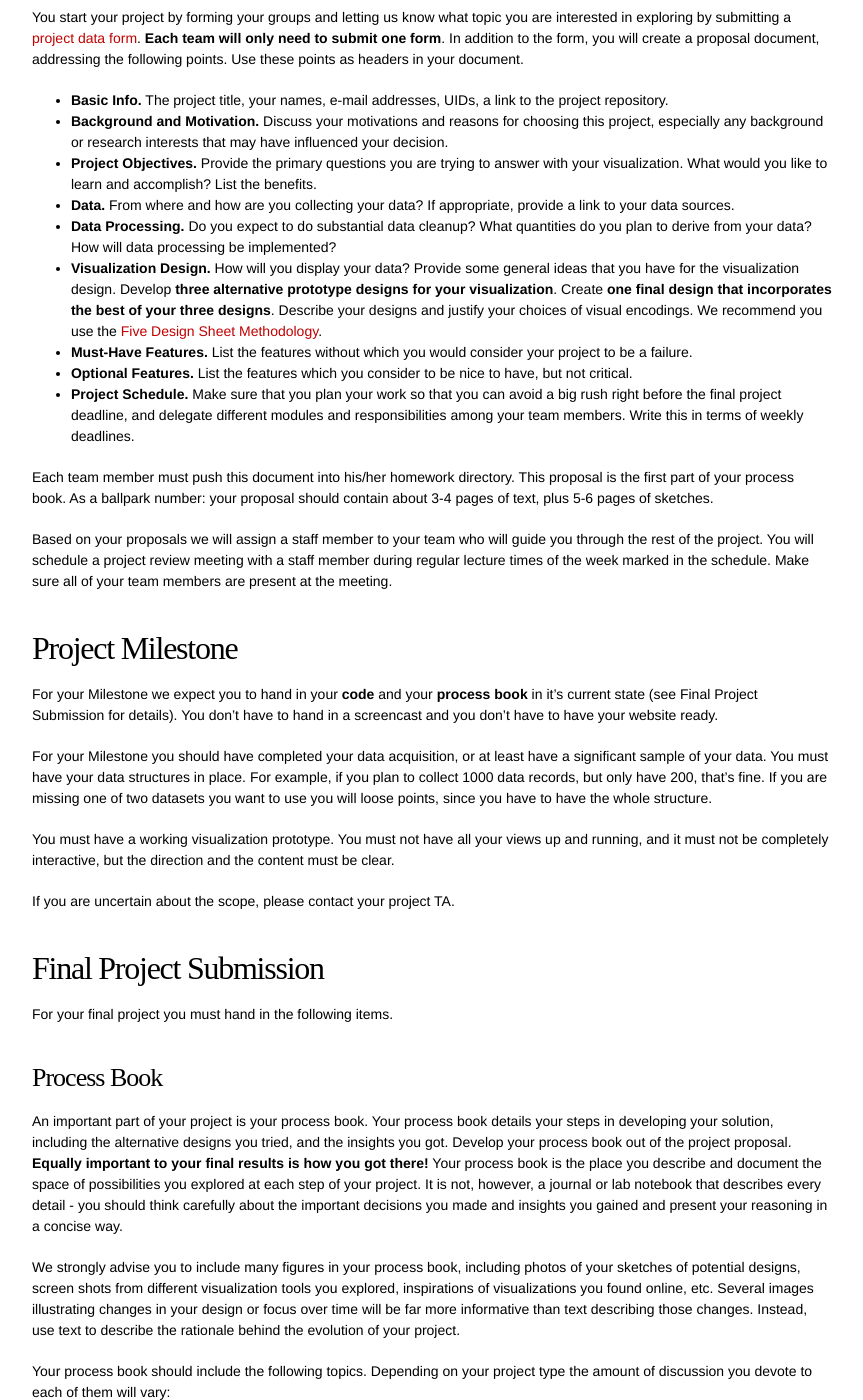
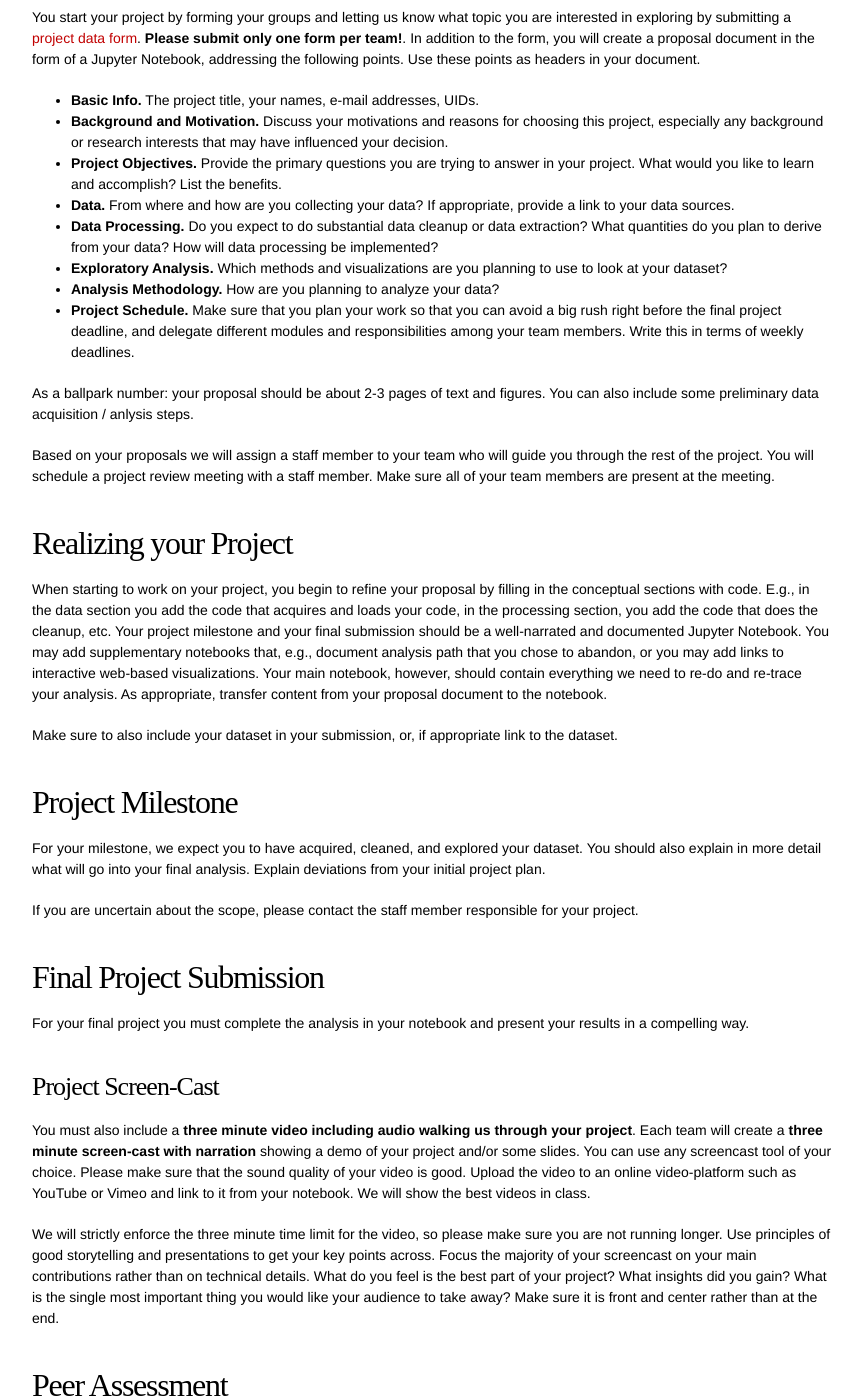
Before and after one commit to datascience-course/2016-website, a Jekyll site: the page built from project.md, in a window 1280 px wide and 1400 px high, scrolled down 848 px. Shown: the whole window, without its empty margins (208-1071 px from the left). Built offline with Jekyll 4.4.1, drawn with Linux system fonts in a browser that asks for light colours; some web fonts are replaced; some of the changed text lies outside the part shown.

Commit message:
revised and re-added project description

```diff
--- a/project.md
+++ b/project.md
@@ -2,87 +2,65 @@
 layout: page
 title: Projects
 permalink: /project/
-menu: #Project
+menu: Project
 order: 5
 ---
 
-For your final assignment in this course you will work on a project. The goal of the project is to design and implement a web-based interactive visualization that allows you to answer questions you have about some topic of your own choosing. You will acquire the data, design your visualization, implement it using modern web frameworks, and evaluate the results.
+For your final assignment in this course you will work on a data science project over several weeks. The goal of the project is to go through the complete data scince process to answer questions about the dataset you choose. You will acquire the data, re-shape and clean it, explore it, run analysis on it, visualize your results and present it to a reader.
 
 ## Project Team
-You will work closely with other classmates in a **2-3 person project team**. You can come up with your own teams and use Piazza to find prospective team members. If you can’t find a partner we will team you up randomly. We recognize that individual schedules, different time zones, preferences, and other constraints might limit your ability to work in a team. If this the case, ask us for permission to work alone. In general, we do not anticipate that the grades for each group member will be different. However, we reserve the right to assign different grades to each group member based on peer assessments (see below).
+You will work closely with other classmates in a **2-3 person project team**. You can come up with your own teams and use our discussion forum to find prospective team members. If you can’t find a partner we will team you up randomly. We recognize that individual schedules and other constraints might limit your ability to work in a team, and we will allow you to work alone for justifiable reasons. In general, we do not anticipate that the grades for each group member will be different. However, we reserve the right to assign different grades to each group member based on peer assessments (see below).
 
 ## Project Steps
 There are a few actions you have to for your final project. It is critical to note that **no extensions will be given** for any of these dates for any reason. **For due dates see the [schedule]({{ site.baseurl }}/schedule/).** Late days may not be used. Projects submitted after the final due date will not be graded. These steps are:
 
-* **Project proposals** (treated as a homework) & announcing your project repository
-* **Milestone 1, a Functional project prototype**
+* **Project proposals** (treated as a homework)
+* **Milestone 1, a functional project prototype**
 * Project review with the staff
-* **Final project submission (including screen-cast) & peer evaluations** <!--[peer evaluation](https://docs.google.com/forms/d/1aUeT285fC5plcVfl525XIQae8LhRBuKaTmzSA6IY_Ys).**-->
+* **Final project submission (including screen-cast) & peer evaluations**
 * Best project presentations and prizes
 
 ## Proposal
 
-You start your project by forming your groups and letting us know what topic you are interested in exploring by submitting a [project data form](https://docs.google.com/forms/d/10_uzWOpvTLqs4759WBeZagp-Ig7J6fLKYtDM8Y2Juvw/viewform). **Each team will only need to submit one form**. In addition to the form, you will create a proposal document, addressing the following points. Use these points as headers in your document.
+You start your project by forming your groups and letting us know what topic you are interested in exploring by submitting a [project data form](https://docs.google.com/forms/d/e/1FAIpQLSeDdyPdf-wqVSXwpmm_7rdadKvz6mk1xu-RXYwRaqj45WSwNQ/viewform). **Please submit only one form per team!**. In addition to the form, you will create a proposal document in the form of a Jupyter Notebook, addressing the following points. Use these points as headers in your document.
 
-* **Basic Info.** The project title, your names, e-mail addresses, UIDs, a link to the project repository.
+* **Basic Info.** The project title, your names, e-mail addresses, UIDs.
 * **Background and Motivation.** Discuss your motivations and reasons for choosing this project, especially any background or research interests that may have influenced your decision.
-* **Project Objectives.** Provide the primary questions you are trying to answer with your visualization. What would you like to learn and accomplish? List the benefits.
+* **Project Objectives.** Provide the primary questions you are trying to answer in your project. What would you like to learn and accomplish? List the benefits.
 * **Data.** From where and how are you collecting your data? If appropriate, provide a link to your data sources.
-* **Data Processing.** Do you expect to do substantial data cleanup? What quantities do you plan to derive from your data? How will data processing be implemented?
-* **Visualization Design.** How will you display your data? Provide some general ideas that you have for the visualization design. Develop **three alternative prototype designs for your visualization**. Create **one final design that incorporates the best of your three designs**. Describe your designs and justify your choices of visual encodings. We recommend you use the [Five Design Sheet Methodology](http://fds.design/).
-* **Must-Have Features.** List the features without which you would consider your project to be a failure.
-* **Optional Features.** List the features which you consider to be nice to have, but not critical.
+* **Data Processing.** Do you expect to do substantial data cleanup or data extraction? What quantities do you plan to derive from your data? How will data processing be implemented?
+* **Exploratory Analysis.** Which methods and visualizations are you planning to use to look at your dataset?
+* **Analysis Methodology.** How are you planning to analyze your data?
 * **Project Schedule.** Make sure that you plan your work so that you can avoid a big rush right before the final project deadline, and delegate different modules and responsibilities among your team members. Write this in terms of weekly deadlines.
 
-Each team member must push this document into his/her homework directory. This proposal is the first part of your process book. As a ballpark number: your proposal should contain about 3-4 pages of text, plus 5-6 pages of sketches.
+As a ballpark number: your proposal should be about 2-3 pages of text and figures. You can also include some preliminary data acquisition / anlysis steps.
 
-Based on your proposals we will assign a staff member to your team who will guide you through the rest of the project. You will schedule a project review meeting with a staff member during regular lecture times of the week marked in the schedule. Make sure all of your team members are present at the meeting.
+Based on your proposals we will assign a staff member to your team who will guide you through the rest of the project. You will schedule a project review meeting with a staff member. Make sure all of your team members are present at the meeting.
+
+## Realizing your Project
+
+When starting to work on your project, you begin to refine your proposal by filling in the conceptual sections with code. E.g., in the data section you add the code that acquires and loads your  code, in the processing section, you add the code that does the cleanup, etc. Your project milestone and your final submission should be a well-narrated and documented Jupyter Notebook. You may add supplementary notebooks that, e.g., document analysis path that you chose to abandon, or you may add links to interactive web-based visualizations. Your main notebook, however, should contain everything we need to re-do and re-trace your analysis. As appropriate, transfer content from your proposal document to the notebook.
+
+Make sure to also include your dataset in your submission, or, if appropriate link to the dataset.
+
 
 ## Project Milestone
 
-For your Milestone we expect you to hand in your **code** and your **process book** in it's current state (see Final Project Submission for details). You don't have to hand in a screencast and you don't have to have your website ready.
+For your milestone, we expect you to have acquired, cleaned, and explored your dataset. You should also explain in more detail what will go into your final analysis. Explain deviations from your initial project plan.
 
-For your Milestone you should have completed your data acquisition, or at least have a significant sample of your data. You must have your data structures in place. For example, if you plan to collect 1000 data records, but only have 200, that's fine. If you are missing one of two datasets you want to use you will loose points, since you have to have the whole structure.
-
-You must have a working visualization prototype. You must not have all your views up and running, and it must not be completely interactive, but the direction and the content must be clear.
-
-If you are uncertain about the scope, please contact your project TA.
+If you are uncertain about the scope, please contact the staff member responsible for your project.
 
 ## Final Project Submission
 
-For your final project you must hand in the following items.
+For your final project you must complete the analysis in your notebook and present your results in a compelling way.
 
-### Process Book
-An important part of your project is your process book. Your process book details your steps in developing your solution, including the alternative designs you tried, and the insights you got. Develop your process book out of the project proposal. **Equally important to your final results is how you got there!** Your process book is the place you describe and document the space of possibilities you explored at each step of your project. It is not, however, a journal or lab notebook that describes every detail - you should think carefully about the important decisions you made and insights you gained and present your reasoning in a concise way.
-
-We strongly advise you to include many figures in your process book, including photos of your sketches of potential designs, screen shots from different visualization tools you explored, inspirations of visualizations you found online, etc. Several images illustrating changes in your design or focus over time will be far more informative than text describing those changes. Instead, use text to describe the rationale behind the evolution of your project.
-
-Your process book should include the following topics. Depending on your project type the amount of discussion you devote to each of them will vary:
-
-* Overview and Motivation: Provide an overview of the project goals and the motivation for it. Consider that this will be read by people who did not see your project proposal.
-* Related Work: Anything that inspired you, such as a paper, a web site, visualizations we discussed in class, etc.
-* Questions: What questions are you trying to answer? How did these questions evolve over the course of the project? What new questions did you consider in the course of your analysis?
-* Data: Source, scraping method, cleanup, etc.
-* Exploratory Data Analysis: What visualizations did you use to initially look at your data? What insights did you gain? How did these insights inform your design?
-* Design Evolution: What are the different visualizations you considered? Justify the design decisions you made using the perceptual and design principles you learned in the course. Did you deviate from your proposal?
-* Implementation: Describe the intent and functionality of the interactive visualizations you implemented. Provide clear and well-referenced images showing the key design and interaction elements.
-* Evaluation: What did you learn about the data by using your visualizations? How did you answer your questions? How well does your visualization work, and how could you further improve it?
-
-As this will be your only chance to describe your project in detail make sure that your process book is a standalone document that fully describes your results and the final design. [Here]({{ site.baseurl }}/assets/process_books/bansal_cao_hou.pdf) are a [few examples]({{ site.baseurl }}/assets/process_books/walsh_trevino_bett.pdf) of process books from previous years. Note that those process books do not follow the exact structure layed out here, they are meant as inspiration and are not necessarily indicative of the format and scope of your project.
-
-### Code
-
-Your web-based visualization can be implemented using any API or programming language you would like as long as it runs in modern browsers, but we will only support and answer questions regarding D3 and Javascript. We expect you to write high-quality and readable code. You should strive for doing things the right way and think about aspects such as reusability, error handling, etc. [Here](http://javascript.crockford.com/code.html) are some guidelines specific to JavaScript code. We also expect you to document your code.
-
-### Project Website
-You will create a public website for your project using GitHub pages or any other web hosting service of your choice. The web site should contain your interactive visualization, summarize the main results of the project, and tell a story. Consider your audience (the site is public) and keep the level of discussion at the appropriate level. Your process book and data should be linked from the web site as well. Also embed your interactive visualization and your screen-cast in your website. If you are not able to publish your work (e.g., due to confidential data) please let us know in your project proposal.
 
 ### Project Screen-Cast
-Each team will create a **two minute screen-cast with narration** showing a demo of your visualization and/or some slides. You can use any [screencast tool]({{ site.baseurl }}/screencast/) of your choice. Please make sure that the sound quality of your video is good - it may be worthwhile to invest in an external USB microphone. Upload the video to an online video-platform such as YouTube or Vimeo and embed it into your project web page. We will show the best videos in class.
+You must also include a **three minute video including audio walking us through your project**. Each team will create a **three minute screen-cast with narration** showing a demo of your project and/or some slides. You can use any screencast tool of your choice. Please make sure that the sound quality of your video is good. Upload the video to an online video-platform such as YouTube or Vimeo and link to it from your notebook. We will show the best videos in class.
 
-We will strictly enforce the two minute time limit for the video, so please make sure you are not running longer. Use principles of good storytelling and presentations to get your key points across. Focus the majority of your screencast on your main contributions rather than on technical details. What do you feel is the best part of your project? What insights did you gain? What is the single most important thing you would like your audience to take away? Make sure it is front and center rather than at the end.
+We will strictly enforce the three minute time limit for the video, so please make sure you are not running longer. Use principles of good storytelling and presentations to get your key points across. Focus the majority of your screencast on your main contributions rather than on technical details. What do you feel is the best part of your project? What insights did you gain? What is the single most important thing you would like your audience to take away? Make sure it is front and center rather than at the end.
 
-### Peer Assessment
+## Peer Assessment
 
 It is important to provide positive feedback to people who truly worked hard for the good of the team and to also make suggestions to those you perceived not to be working as effectively on team tasks. We ask you to provide an honest assessment of the contributions of the members of your team, including yourself. The feedback you provide should reflect your judgment of each team member’s:
 
@@ -94,21 +72,12 @@ It is important to provide positive feedback to people who truly worked hard for
 Your teammate’s assessment of your contributions and the accuracy of your self-assessment will be considered as part of your overall project score.
 
 ## Submission Instructions
-Submission will be handled trough github. All teams must use a single shared github repository. *If we cannot access your work because these directions are not followed correctly, we will not grade your work.*
-
-To submit your work **you must fill out the form that is part of Homework 5** where you specify your project URL.
-
-Store the following in your github repository:
-
-* Code - All web site files and libraries assuming they are not too big to include
-* Data - Include all the data that you used in your project. If the data is too large for github store it on a cloud storage provider, such as Dropbox or Yousendit.
-* Process Book- Your Process Book in PDF format.
-* README - The README file must give an overview of what you are handing in: which parts are your code, which parts are libraries, and so on. The README must contain URLs to your project websites and screencast videos. The README must also explain any non-obvious features of your interface.
+Submission will be handled trough Canvas.
 
 ## Grading Criteria
-* Process Book - Are you following a design process that is well documented in your process book?
-* Solution - Is your visualization effective in answering your intended questions? Was it designed following visualization principles?
-* Implementation - What is the quality of your implementation? Is it appropriately polished, robust, and reliable?
-* Presentation - Are your web site and screencast clear, engaging, and effective?
-
-Your individual project score will also be influenced by your peer evaluations.
+* Project Scope - Did you choose the appropriate complexity and level of difficulty of your project?
+* Process Book - Did you follow the data science process and is it well documented in your notebook?
+* Solution - Is your analysis effective and correct in answering your intended questions?
+* Implementation - What is the quality of your code? Is it appropriately polished, robust, and reliable?
+* Presentation - Is your notebook well narrated? Do you use the appropriate visualizations to communicate your data? Is your screencast clear, engaging, and effective?
+* Peer Evaluations - Your individual project score will also be influenced by your peer evaluations.
```
